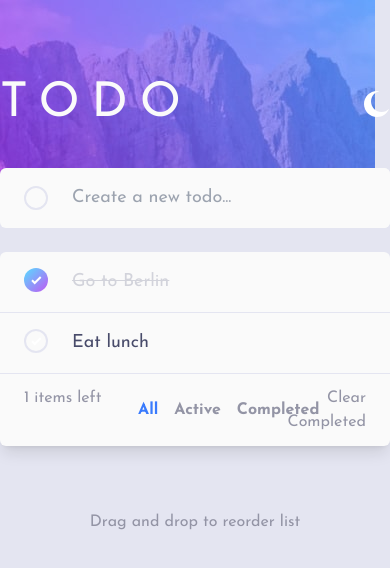
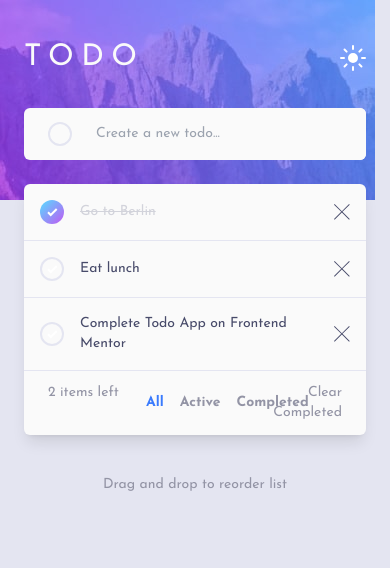
Before and after one commit to Esosek/todo, an Astro site: page / in a window 390 px wide. Built offline with nearby package versions, Linux system fonts and the light colour scheme; Astro itself is replaced by a stand-in of ours.

Commit message:
Polished mobile styles

```diff
--- a/src/components/App.tsx
+++ b/src/components/App.tsx
@@ -11,15 +11,15 @@ export default function App() {
   const isMobile = window.innerWidth < 768;
 
   return (
-    <main className="text-lg min-h-lvh text-neutral-light-gray-500">
+    <main className="text-sm min-h-lvh text-neutral-light-gray-500 sm:text-lg">
       <img
         src={isMobile ? bgMobileLight.src : bgDesktopLight.src}
         alt="Background image of mountains"
         className="fixed top-0 z-0"
       />
-      <div className="relative z-10 mx-auto max-w-xl py-20">
-        <div className="flex justify-between items-center pb-10">
-          <h1 className="text-neutral-light-gray-100 text-5xl tracking-[0.25em]">
+      <div className="relative z-10 mx-auto max-w-xl px-6 py-10 sm:py-20">
+        <div className="flex justify-between items-center mb-8 sm:mb-12">
+          <h1 className="text-neutral-light-gray-100 text-3xl tracking-[0.25em] sm:text-5xl">
             TODO
           </h1>
           <ThemeToggle />
@@ -28,7 +28,7 @@ export default function App() {
           <CreateInput />
           <TodoList />
         </TodoContextContextProvider>
-        <p className="text-center text-base mt-16 text-neutral-light-gray-400">
+        <p className="text-center mt-10 text-neutral-light-gray-400 sm:text-base sm:mt-16">
           Drag and drop to reorder list
         </p>
       </div>
--- a/src/components/ThemeToggle.tsx
+++ b/src/components/ThemeToggle.tsx
@@ -3,7 +3,7 @@ import moonIcon from '../assets/images/icon-moon.svg';
 import sunIcon from '../assets/images/icon-sun.svg';
 
 export default function ThemeToggle() {
-  const [isLightMode, setIsLightMode] = useState(true);
+  const [isLightMode, setIsLightMode] = useState(false);
 
   function handleThemeChange() {
     if (isLightMode) {
--- a/src/components/TodoList.tsx
+++ b/src/components/TodoList.tsx
@@ -61,7 +61,7 @@ export default function TodoList() {
           <TodoListItem key={todo.id} todo={todo} />
         ))}
       </ul>
-      <div className="grid grid-cols-3 py-3 px-6 text-base text-neutral-light-gray-400">
+      <div className="grid grid-cols-3 py-3 px-6 text-neutral-light-gray-400 sm:text-base">
         <p>{activeTodosLenght} items left</p>
         <div className="flex gap-4 font-bold">
           {Object.values(Filter).map((f) => (
--- a/src/components/TodoListItem.tsx
+++ b/src/components/TodoListItem.tsx
@@ -25,7 +25,7 @@ export default function TodoListItem({ todo }: TodoListItemProps) {
   }
 
   return (
-    <li className="group grid grid-cols-[auto_1fr_auto] gap-6 py-4 px-6 border-b-[1px] border-neutral-light-gray-200">
+    <li className="group grid grid-cols-[auto_1fr_auto] items-center gap-4 py-4 px-4 border-b-[1px] border-neutral-light-gray-200 sm:gap-6 sm:px-6">
       <input
         type="checkbox"
         name={`todo-${todo.id}`}
@@ -57,7 +57,10 @@ export default function TodoListItem({ todo }: TodoListItemProps) {
       >
         {todo.text}
       </p>
-      <button onClick={handleDelete} className="hidden group-hover:block">
+      <button
+        onClick={handleDelete}
+        className="size-4 sm:hidden group-hover:block sm:size-auto"
+      >
         <img src={iconCross.src} alt="Cross icon" />
       </button>
     </li>
--- a/src/context/TodoContext.tsx
+++ b/src/context/TodoContext.tsx
@@ -24,6 +24,11 @@ const defaultValue = {
   items: [
     { id: 0, text: 'Go to Berlin', status: TodoItemStatus.COMPLETED },
     { id: 1, text: 'Eat lunch', status: TodoItemStatus.ACTIVE },
+    {
+      id: 2,
+      text: 'Complete Todo App on Frontend Mentor',
+      status: TodoItemStatus.ACTIVE,
+    },
   ],
   addItem: () => {},
   removeItem: () => {},
```
